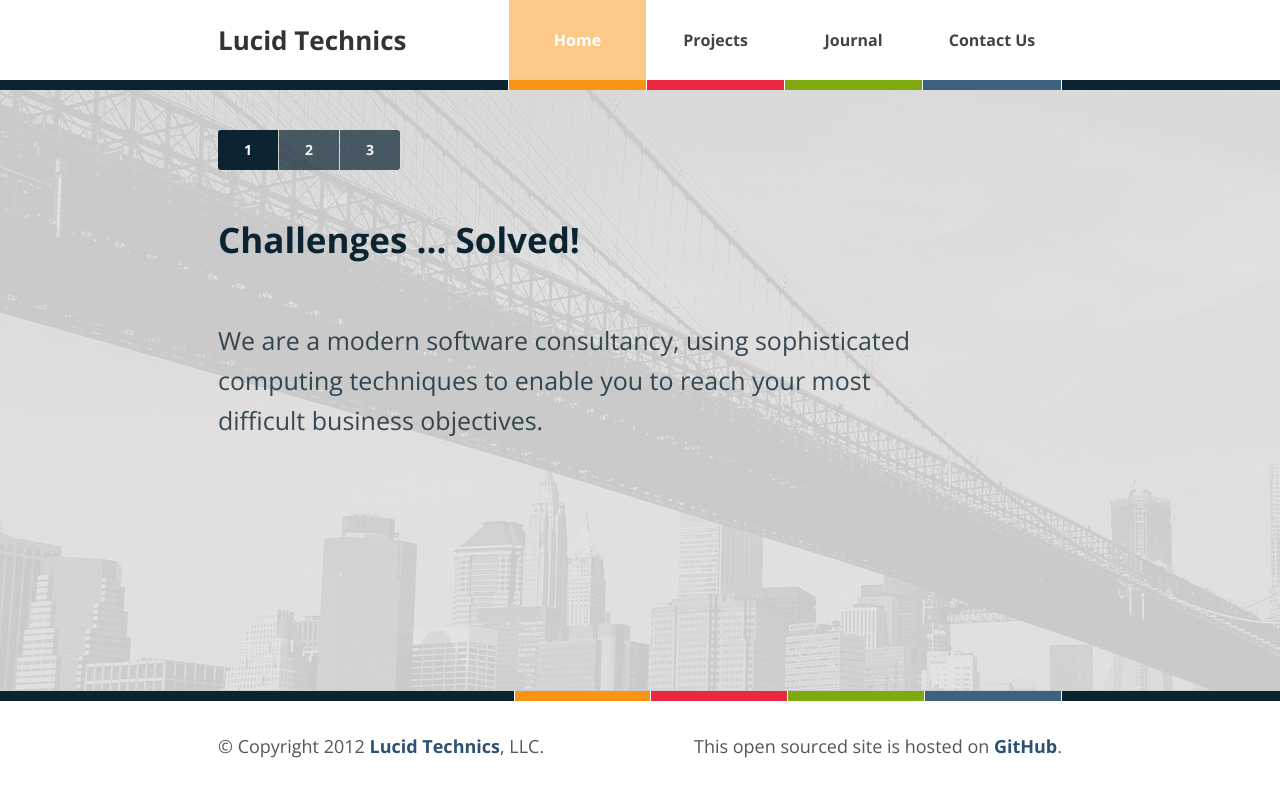
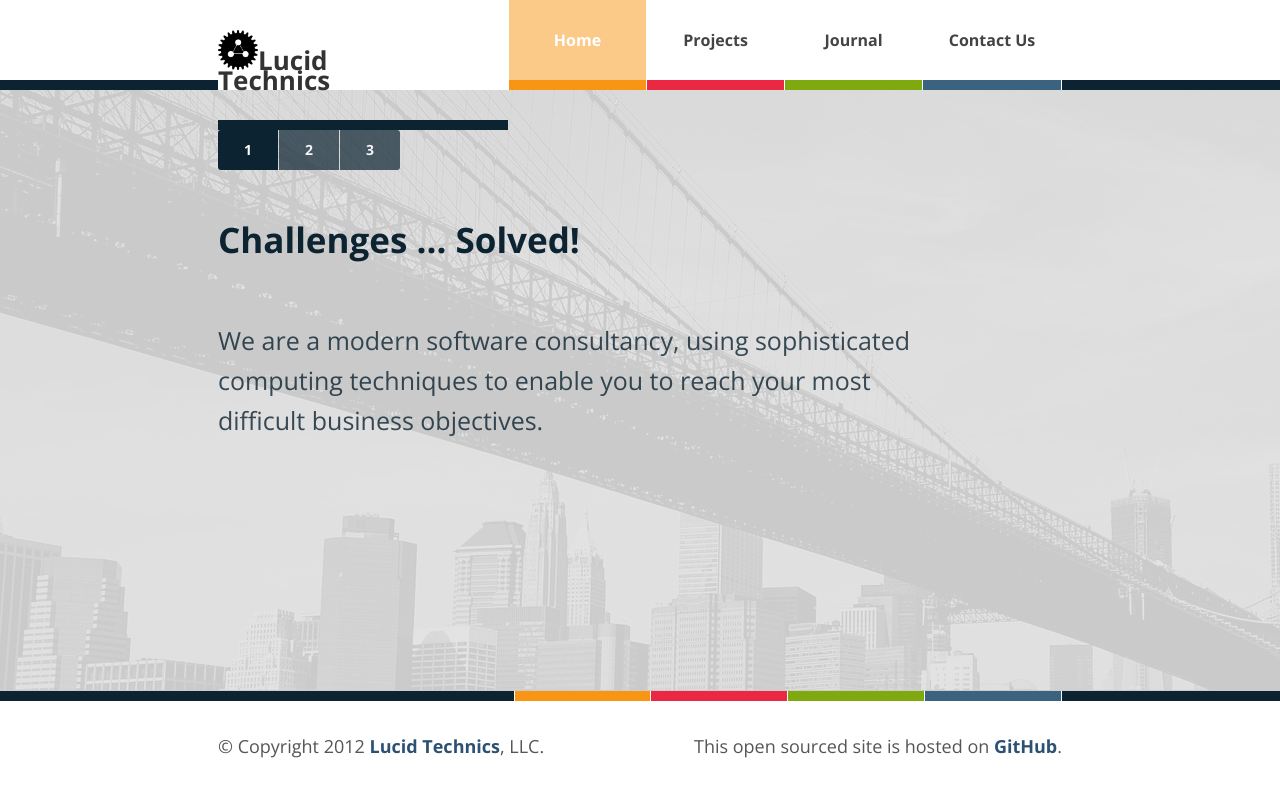
Before and after one commit to LucidTechnics/lucidtechnics.github.com, a Jekyll site: the page built from index.html, in a window 1280 px wide. Shown: the top 797 px of the page. Built offline with Jekyll 4.4.1, drawn with Linux system fonts in a browser that asks for light colours; nearby versions of some CDN libraries.

Commit message:
Updated _includes/menu.html

```diff
--- a/_includes/menu.html
+++ b/_includes/menu.html
@@ -1,7 +1,7 @@
 <div id="menu">
   <div class="inner">
-<!--    <a class="title" href="/{{site.baseurl}}" class="title"><img id="lucidtechnicslogo" src="images/lucidtechnicslogo.png" title="Lucid Technics" alt="Lucid Technics" height="40" width="40"/>Lucid Technics</a> -->
-    <a class="title" href="/{{site.baseurl}}" class="title">Lucid Technics</a>
+<a class="title" href="/{{site.baseurl}}" class="title"><img id="lucidtechnicslogo" src="images/lucidtechnicslogo.png" title="Lucid Technics" alt="Lucid Technics" height="40" width="40"/>Lucid Technics</a>
+<!--    <a class="title" href="/{{site.baseurl}}" class="title">Lucid Technics</a>-->
     <a class="home{% if page.url == '/' %} active{% endif %}" href="/">Home</a>
     <a class="projects{% if page.url contains '/projects/' %} active{% endif %}" href="/projects/">Projects</a>
     <a class="articles{% if page.url contains '/articles/' %} active{% endif %}" href="/articles/">Journal</a>
```
